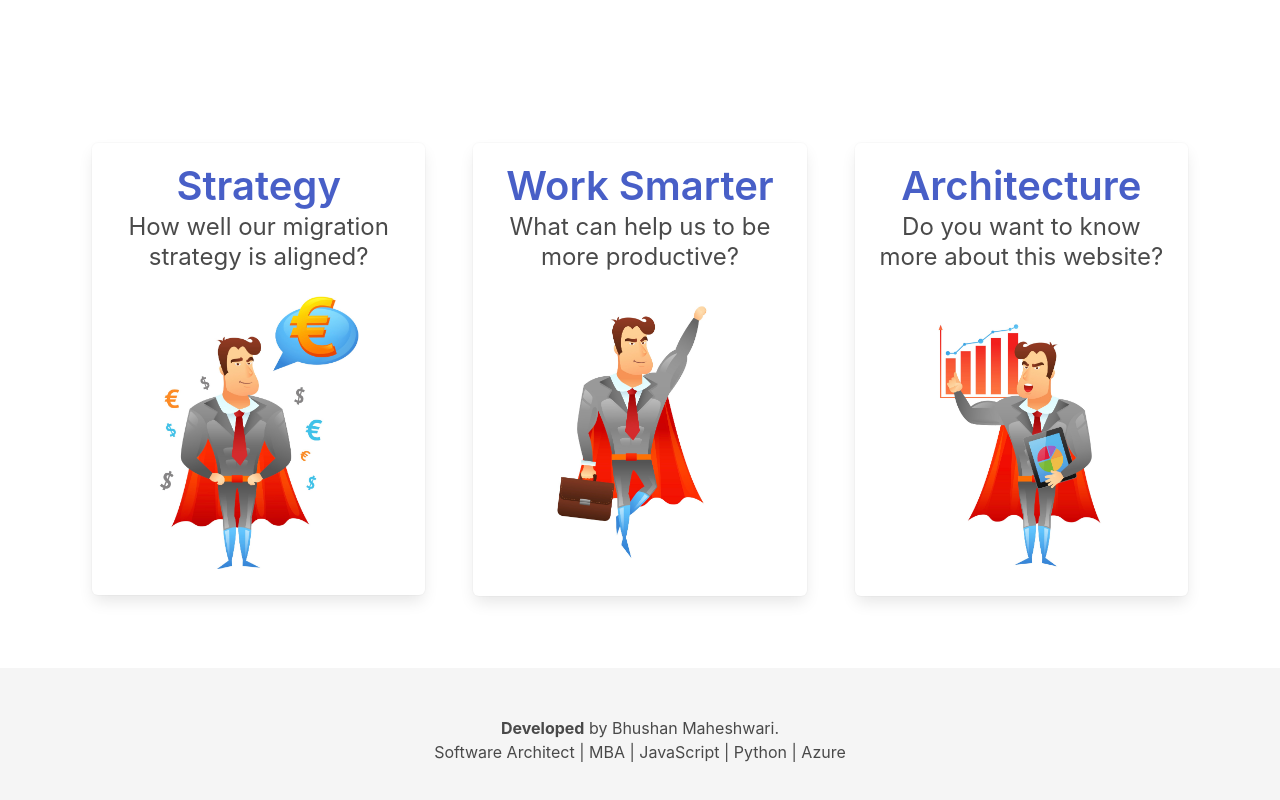
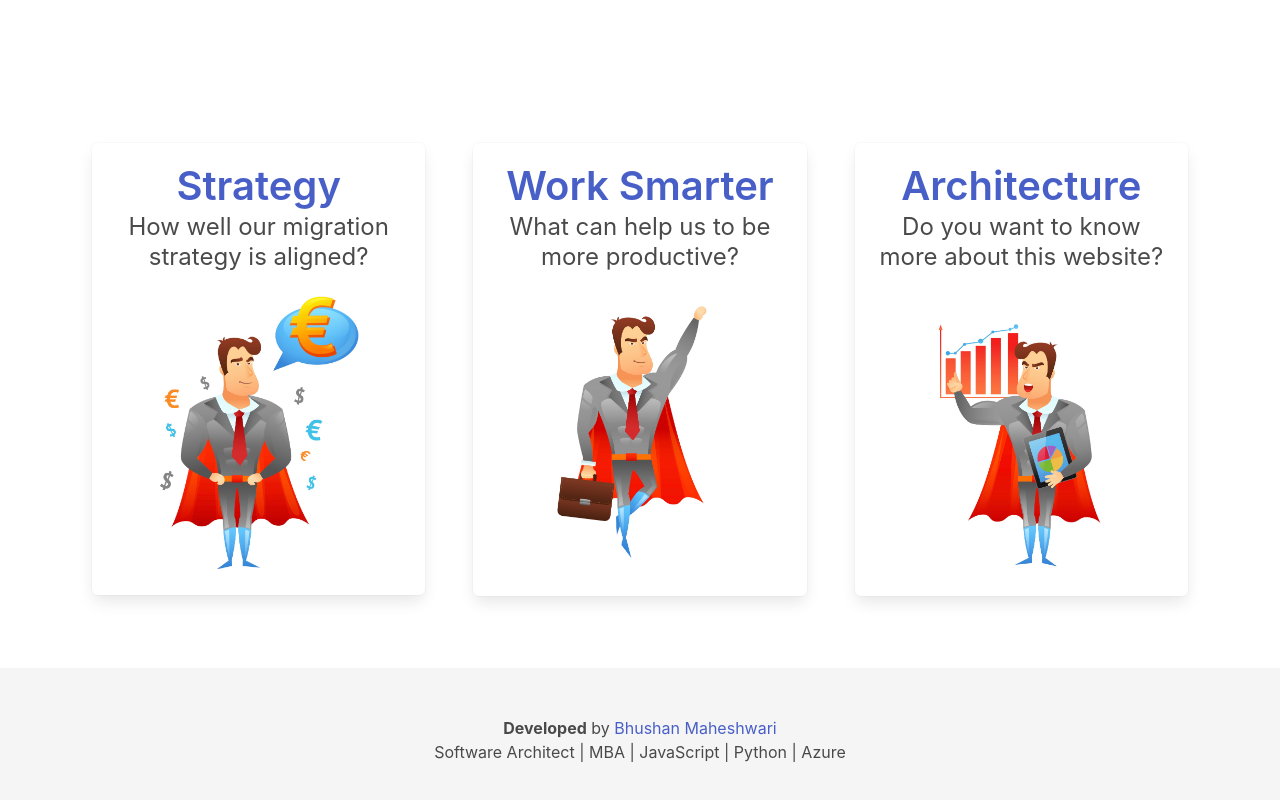
Before and after one commit to bhushanmaheshwari/sample-work, a Vue app: page /home in a window 1280 px wide. Shown: the part 1591-2391 px from the top of the page. Built offline with nearby package versions, Linux system fonts and the light colour scheme.

Commit message:
updated footer and pdf

```diff
--- a/src/components/layout/SiteFooter.vue
+++ b/src/components/layout/SiteFooter.vue
@@ -3,9 +3,9 @@
     <div class="hero-body has-text-centered">
       <p>
         <strong>Developed</strong> by
-        <a href="https://linkedin.com/in/bhushanmaheshwari" target="_blank"
+        <a class="has-text-link" href="https://linkedin.com/in/bhushanmaheshwari" target="_blank"
           >Bhushan Maheshwari</a
-        >.
+        >
       </p>
       <p>Software Architect | MBA | JavaScript | Python | Azure</p>
     </div>
```
Also changed, not shown: 1 other file (tests, documents, lock files or other folders).
